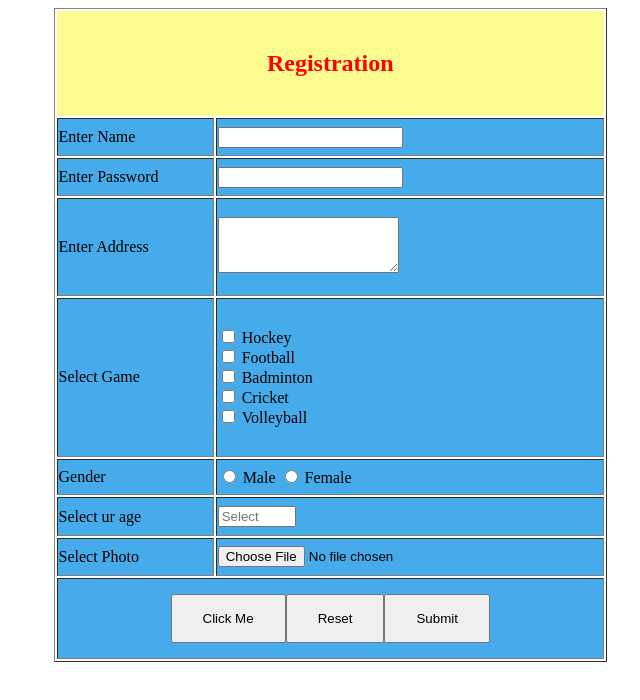
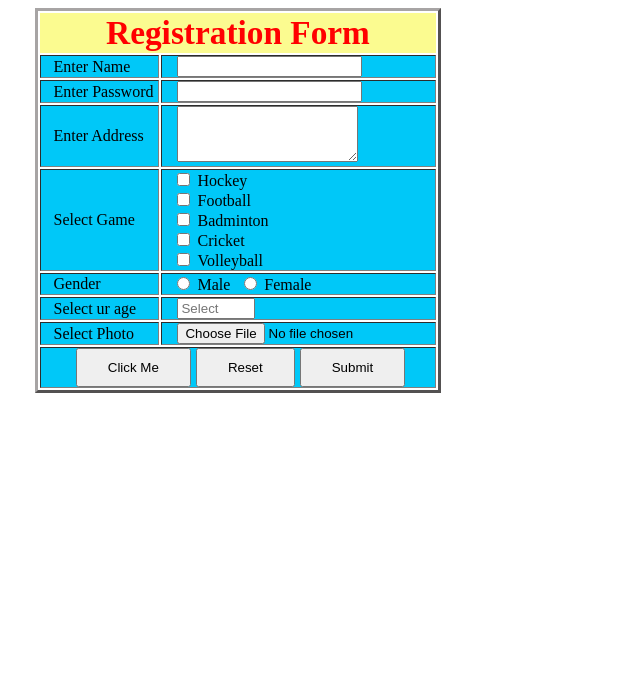
Before and after one commit to chris-skeen/List-Tables-Forms-site, a plain HTML site: page index.html in a window 1280 px wide. Shown: the whole page, without its empty margins (402-1042 px from the left). Drawn offline with Linux system fonts and the light colour scheme.

Commit message:
please be final changes (spacing change)

```diff
--- a/index.html
+++ b/index.html
@@ -8,22 +8,22 @@
     <form>
       <table class="table">
         <tr>
-          <th colspan = "2"><h2>Registration</h2></th>
+          <th colspan = "2">Registration Form</th>
         </tr>
         <tr>
-          <td>Enter Name</td>
-          <td><input type="textbox"></td>
+          <td>&ensp;Enter Name</td>
+          <td><input type="text"></td>
         </tr>
         <tr>
-          <td>Enter Password</td>
+          <td>&ensp;Enter Password</td>
           <td><input type="password"></td>
         </tr>
         <tr>
-          <td>Enter Address</td>
+          <td>&ensp;Enter Address</td>
           <td><textarea></textarea></td>
         </tr>
         <tr>
-          <td>Select Game</td>
+          <td>&ensp;Select Game</td>
           <td>
             <input type="checkbox" name="Hockey" />
             <p>Hockey</p>
@@ -42,7 +42,7 @@
           </td>
         </tr>
         <tr>
-          <td>Gender</td>
+          <td>&ensp;Gender</td>
           <td>
             <input type="radio" name="gender" />
             <p>Male</p>
@@ -51,11 +51,11 @@
           </td>
         </tr>
         <tr>
-          <td>Select ur age</td>
+          <td>&ensp;Select ur age</td>
           <td><input class="age" type="number" min="0" max="150" placeholder = "Select"/></td>
         </tr>
         <tr>
-          <td>Select Photo</td>
+          <td>&ensp;Select Photo</td>
           <td><input type="file" accept="image/*" placeholder = "Select" /></td>
         </tr>
         <tr>
--- a/style.css
+++ b/style.css
@@ -1,48 +1,38 @@
-th h2 {
-
-  color: red
-
-}
-
 th {
   color: black;
-  background-color: rgb(251, 251, 144)
+  background-color: rgb(251, 251, 144);
+  color: red;
+  padding: 1px;
+  font-size: 25pt;
 }
 
 head {
-  background-color: rgb(233, 233, 97)
+  background-color: rgb(250, 251, 171)
 }
 
 table {
-  border: 1px outset gray;
+  border: 3px outset rgb(167, 164, 164);
 }
 
 td {
   border: 1px inset gray;
-  background-color: #46abea;
+  background-color: rgb(0, 200, 248);
+  padding: 0px 5px 0px 5px;
 }
+
 td p {
   display: inline;
 }
 
-textarea {
-  height: 50px;
-}
-
 .btmbuttons {
-  padding: 15px 30px;
-  position: relative;
+  padding: 10px 30px 10px 30px;
+  margin-left: 5px;
 }
 
 .btmrow {
   text-align: center;
 }
 
-.table {
-  width: 150%;
-  height: 150%;
-
-}
 
 body {
   display: flex;
@@ -51,5 +41,13 @@ body {
 
 .age {
   width: 70px;
+}
 
+input {
+  margin-left: 10px;
 }
+
+textarea {
+  margin-left: 10px;
+  height: 50px;
+}
```
